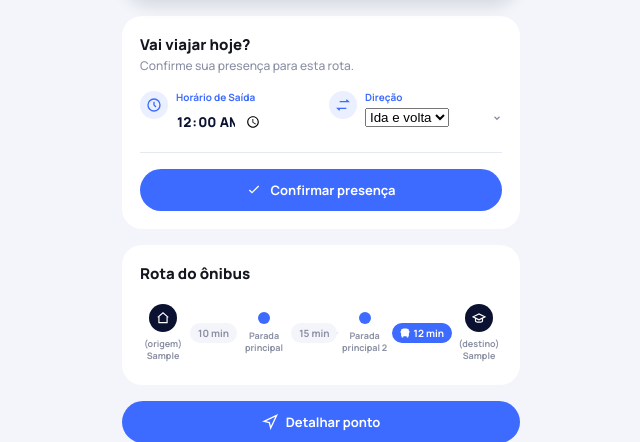
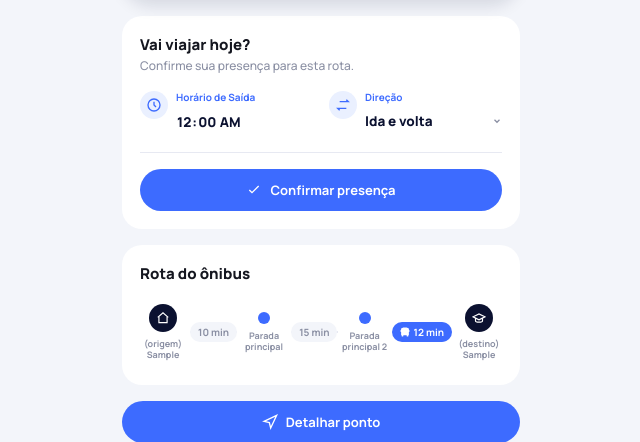
Before and after one commit to NicolasRaony06/sistema-unirotas, a Django app: page /operation/aluno/home in a window 1280 px wide. Shown: the part 245-687 px from the top of the page, without its empty margins (319-959 px from the left). Run offline with Django 5.2, Linux system fonts and the light colour scheme; tables that the repository leaves empty hold one stand-in row (values such as "Sample post").

Commit message:
feature --> terminado forms de presenca

```diff
--- a/authentication/views.py
+++ b/authentication/views.py
@@ -45,7 +45,6 @@ def signin(request):
                 login(request, user)
                 if request.user.role == 'STUDENT':
                     return redirect("index_aluno")
-                return redirect("authentication:settings") #temp ate fazer as outras partes
             else:
                 form_login.add_error(None, "E-mail ou senha inválidos.")
     else:
--- a/operation/static/operation/css/style.css
+++ b/operation/static/operation/css/style.css
@@ -448,8 +448,32 @@ body {
     width: 100%;
 }
 
+#direcao{
+    border: none;
+    -webkit-appearance: none;
+
+    -moz-appearance: none;
+    appearance: none;
+    display: block;
+    box-sizing: border-box;
+    border: none;
+    outline: none;
+    background: transparent;
+    font-family: inherit;
+    font-size: 13.5px;
+    font-weight: 800;
+    color: var(--navy-950);
+    padding: 4px 50px 4px 0;
+    margin: 0;
+    width: 100%;
+    min-width: 60px;
+    max-width: 100%;
+    cursor: pointer;
+}
+
 .presence-field__select input {
     -webkit-appearance: none;
+
     -moz-appearance: none;
     appearance: none;
     display: block;
@@ -473,6 +497,9 @@ body {
     right: 0;
     color: var(--grey-500);
     pointer-events: none;
+}
+input[type='time']::-webkit-calendar-picker-indicator{
+    display: none;
 }
 
 /* ---- Rota do ônibus (mini timeline horizontal, aluno) ---- */
--- a/operation/templates/base_aluno.html
+++ b/operation/templates/base_aluno.html
@@ -39,7 +39,7 @@
                 <svg width="20" height="20" viewBox="0 0 24 24" fill="none" stroke="currentColor" stroke-width="2"><path d="M12 2a6 6 0 00-6 6v4l-2 4h16l-2-4V8a6 6 0 00-6-6z"/><path d="M9 19a3 3 0 006 0"/></svg>
                 Notificações
             </a>
-            <a href="#" class="{% block nav_perfil %}{% endblock %}">
+            <a href="{% url 'authentication:settings' %}" class="{% block nav_perfil %}{% endblock %}">
                 <svg width="20" height="20" viewBox="0 0 24 24" fill="none" stroke="currentColor" stroke-width="2"><circle cx="12" cy="8" r="4"/><path d="M4 21c1.5-4 6-6 8-6s6.5 2 8 6"/></svg>
                 Perfil
             </a>
--- a/operation/views.py
+++ b/operation/views.py
@@ -79,7 +79,11 @@ def definir_moderador(request, usuario_viagem_id):
 
     return redirect('lista_moderadores', viagem.pk)
 
+# @login_required
 def lista_linhas(request, indice = 0):
+    # if request.user.role != UserRole.STUDENT:
+    #     messages.error(request, "Apenas estudantes podem se inscrever em uma viagem.")
+    #     return redirect('index_aluno')
     linhas = list(Linha.objects.all().order_by('id'))
 
     if not linhas:
@@ -99,7 +103,11 @@ def lista_linhas(request, indice = 0):
         'indice_atual': indice + 1,
     })
 
+# @login_required
 def index_aluno(request):
+    # if request.user.role != UserRole.STUDENT:
+    #     messages.error(request, "Apenas estudantes podem se inscrever em uma viagem.")
+    #     return redirect('index_aluno')
     id_linha = request.session.get('linha_selecionada_id')
     if id_linha:
         linha_selecionada = Linha.objects.filter(pk=id_linha).first()
@@ -133,7 +141,7 @@ def alocar_aluno(request):
 
         try:
             UsuarioDaViagem.objects.create(
-                estudante=request.user,
+                estudante=request.user.student_profile,
                 viagem=viagem,
                 direcao=direcao,
                 horario_saida_aluno=horario_saida_aluno
```
